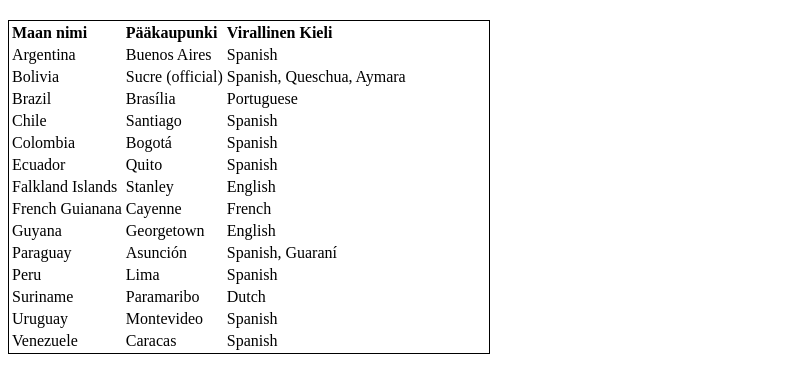
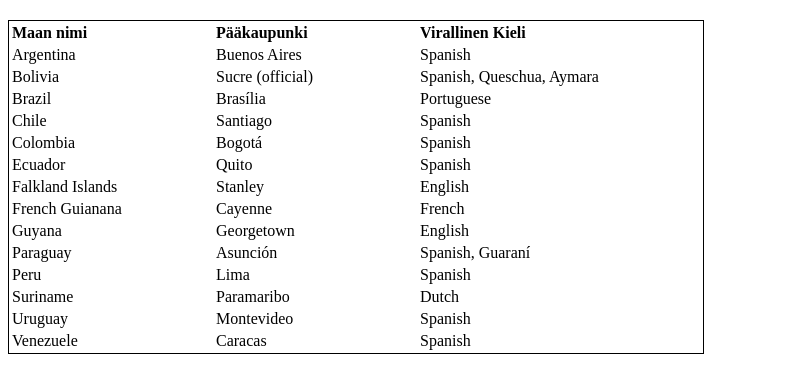
Before and after one commit to electricitas/Harjoituksia, a plain HTML site: page taulukon kehys.html in a window 1280 px wide. Shown: the part 86-478 px from the top of the page, without its empty margins (0-808 px from the left). Drawn offline with Linux system fonts and the light colour scheme; files that its build step writes are made by us from their sources.

Commit message:
Add files via upload

```diff
--- a/border.css
+++ b/border.css
@@ -7,3 +7,6 @@ table {
 table {
     text-align: justify;
 }
+td{
+    width: 200px;
+}
```
